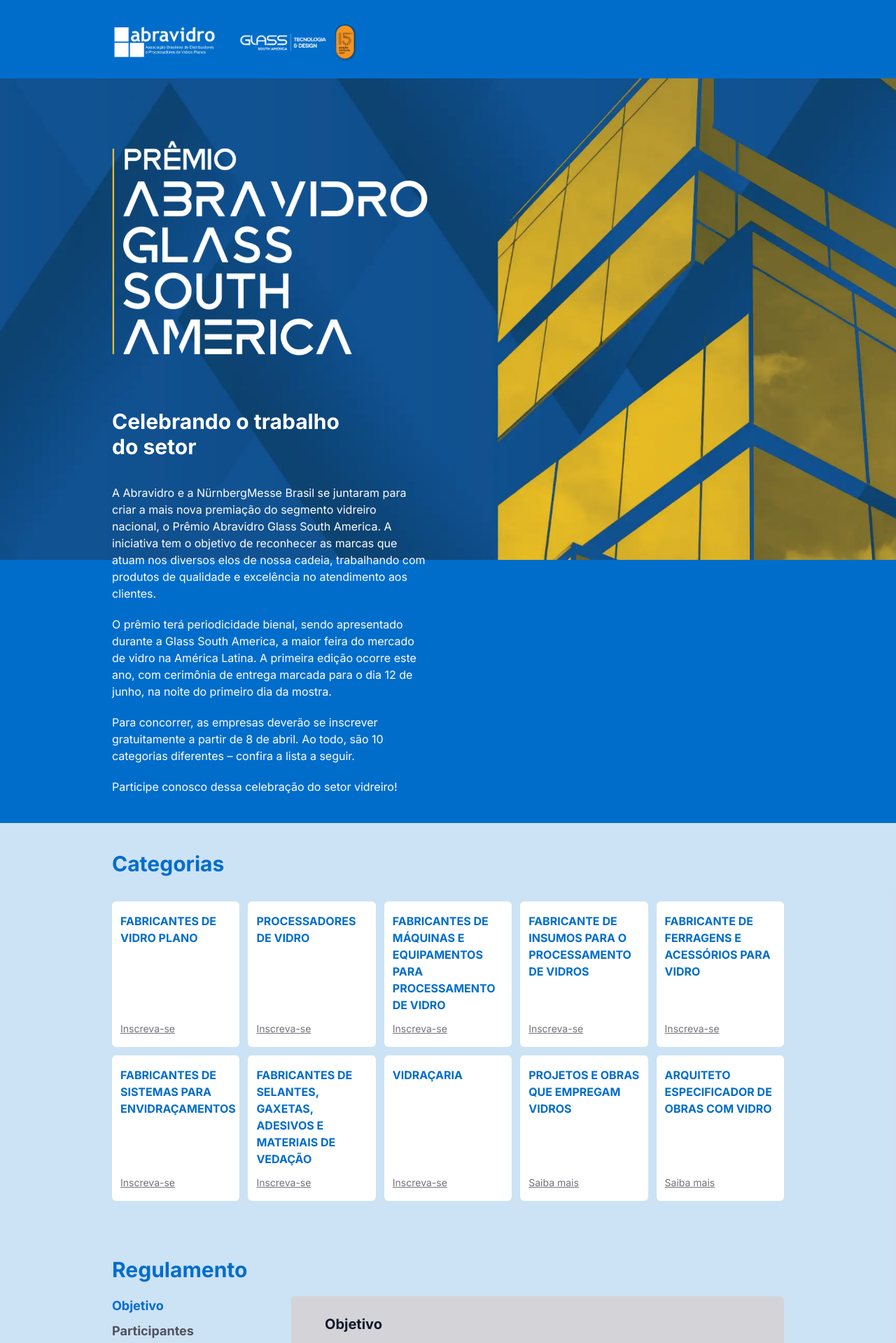
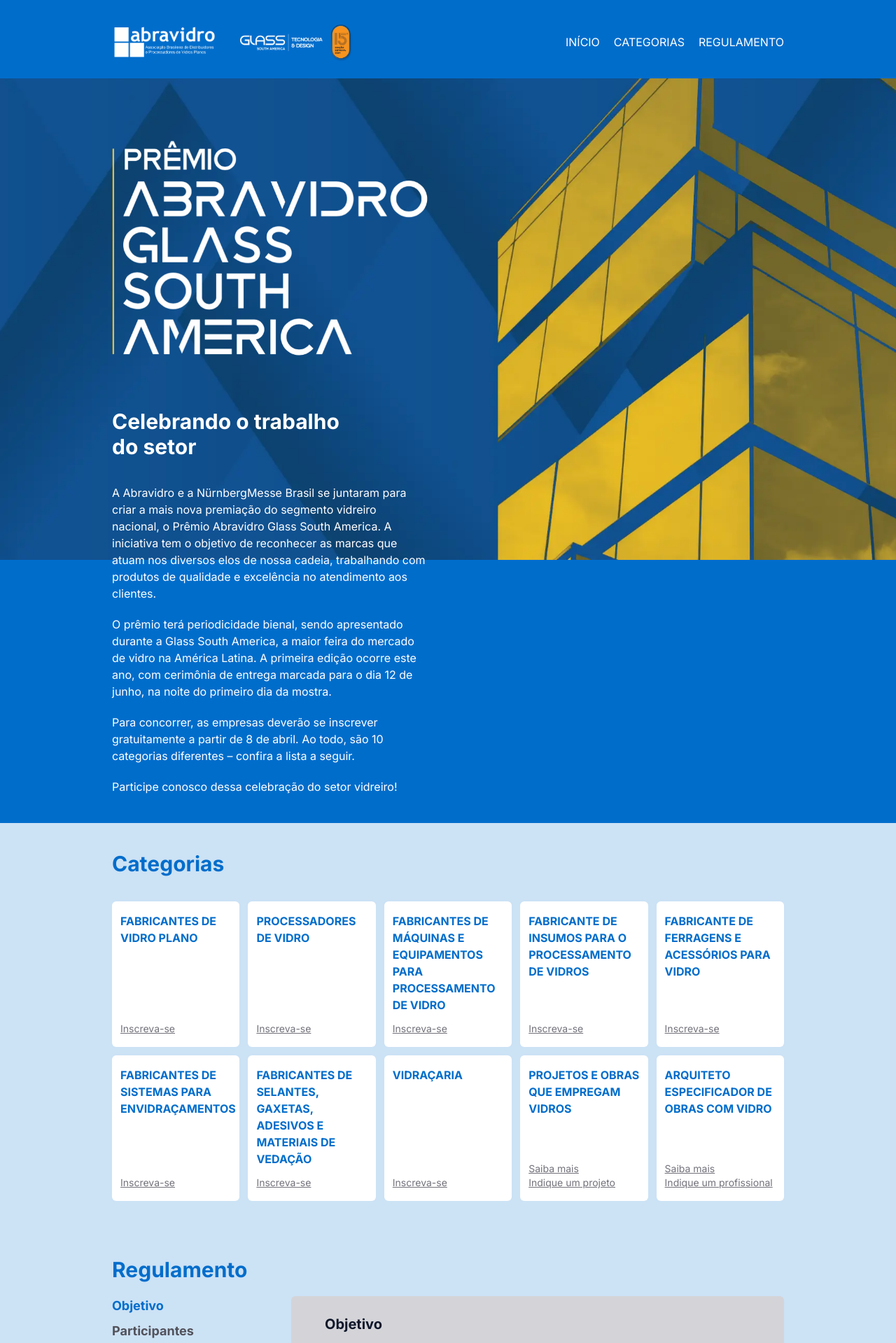
Before and after one commit to VerbusComunicacao/premio-abravidro, a Next.js app: page / in a window 1280 px wide. Shown: the top 1919 px of the page at 70% size. Built offline with nearby package versions, Linux system fonts and the light colour scheme.

Commit message:
menu updated desktop

```diff
--- a/package.json
+++ b/package.json
@@ -13,6 +13,7 @@
     "@radix-ui/react-accordion": "^1.1.2",
     "@radix-ui/react-dialog": "^1.0.5",
     "@radix-ui/react-icons": "^1.3.0",
+    "@radix-ui/react-navigation-menu": "^1.1.4",
     "@radix-ui/react-popover": "^1.0.7",
     "class-variance-authority": "^0.7.0",
     "clsx": "^2.1.0",
--- a/src/app/page.tsx
+++ b/src/app/page.tsx
@@ -63,12 +63,20 @@
                 link="https://docs.google.com/forms/d/e/1FAIpQLSdvcSr736BPPzDAeYl83pTADfy7R0wSLo50mN3v-ybECypBFg/viewform?usp=sf_link"
               />
 
-              <Category title={'Projetos e obras que empregam vidros'}>
+              <Category
+                link="https://docs.google.com/forms/d/e/1FAIpQLSeNVD1MWlN_D0MBKcoUYoDALFv6G9-EIcjxyo2cHufnxIy66w/viewform?usp=sf_link"
+                title={'Projetos e obras que empregam vidros'}
+                callAction="Indique um projeto"
+              >
                 Os concorrentes desta categoria serão indicados pela organização
                 do prêmio e, para concorrer, precisarão aceitar a indicação,
                 enviando fotos e documentos que suportem a indicação.
               </Category>
-              <Category title={'Arquiteto especificador de obras com vidro'}>
+              <Category
+                link="https://docs.google.com/forms/d/e/1FAIpQLSes4VByNuKh81nAGhxW-Le1T2t-xZVNrbRk6W_rWFwl6sOWdw/viewform?usp=sf_link"
+                title={'Arquiteto especificador de obras com vidro'}
+                callAction="Indique um profissional"
+              >
                 Os concorrentes desta categoria serão indicados pela organização
                 do prêmio e, para concorrer, precisarão aceitar a indicação,
                 enviando fotos e documentos que suportem a indicação.
--- a/src/components/card-regulament-item.tsx
+++ b/src/components/card-regulament-item.tsx
@@ -13,7 +13,7 @@
   title: string
 }) {
   return (
-    <AccordionItem value={title}>
+    <AccordionItem value={title} className="mb-2 md:mb-0">
       <AccordionTrigger>{title}</AccordionTrigger>
       <AccordionContent className="text-primary p-2 [&>p]:mb-3 [&>p]:leading-6 lg:w-full lg:text-base">
         <p className="hidden lg:flex text-xl font-bold">{title}</p>
--- a/src/components/category.tsx
+++ b/src/components/category.tsx
@@ -8,10 +8,12 @@
   title,
   children,
   link,
+  callAction,
 }: {
   title: string
   children?: ReactNode
   link?: string
+  callAction?: string
 }) {
   return (
     <motion.div
@@ -25,19 +27,24 @@
       viewport={{ once: true }}
     >
       <h3 className="text-background font-bold uppercase">{title}</h3>
+      <div className="flex flex-col">
         {children && (
           <Popover>
-          <PopoverTrigger className="text-sm text-start text-zinc-500 underline">
+            <PopoverTrigger className="text-sm text-start text-zinc-500 hover:text-white underline">
               Saiba mais
             </PopoverTrigger>
             <PopoverContent>{children}</PopoverContent>
           </Popover>
         )}
         {link && (
-        <a className="text-sm text-zinc-500 underline" href={link}>
-          Inscreva-se
+          <a
+            className="text-sm text-zinc-500 underline hover:text-white"
+            href={link}
+          >
+            {callAction ?? 'Inscreva-se'}
           </a>
         )}
+      </div>
     </motion.div>
   )
 }
--- a/src/components/footer.tsx
+++ b/src/components/footer.tsx
@@ -8,10 +8,6 @@
 export default function Footer() {
   return (
     <>
-      <p className="text-xl text-center text-primary-foreground pb-5 lg:text-2xl">
-        <span className="font-bold text-red-300">Fique atento: </span>
-        inscrições abertas a partir de 8 de abril
-      </p>
       <div>
         <div>
           <p className="text-xl pb-4 text-center mt-5 font-bold">
--- a/src/components/header.tsx
+++ b/src/components/header.tsx
@@ -1,14 +1,12 @@
 import logoGlass from '../../public/logo-glass.png'
 import logoAbravidro from '../../public/abravidro.png'
 import Image from 'next/image'
-import { Container } from './container'
 import Menu from './menu'
 
 export function Header() {
   return (
-    <div className="flex top-0 fixed bg-background h-20 md:h-28 w-screen justify-start items-end z-10">
-      <Container>
-        <div className="hidden md:flex w-100 h-16 mb-5">
+    <div className="flex top-0 justify-center fixed bg-background h-20 md:h-28 w-screen items-end z-10">
+      <div className="md:px-32 lg:px-40 hidden md:flex w-full h-16 mb-5">
         <Image
           src={logoAbravidro}
           alt="Logo Abravidro"
@@ -21,14 +19,14 @@
           className="ml-5"
           src={logoGlass}
           alt="Logo Abravidro"
-            width={190}
+          width={290}
           style={{
             objectFit: 'cover',
           }}
         />
         <Menu />
       </div>
-        <div className="flex justify-center items-center md:hidden w-full h-10 mb-5">
+      <div className="px-8 flex justify-center items-center md:hidden w-full h-10 mb-5">
         <div>
           <Image
             src={logoAbravidro}
@@ -51,7 +49,6 @@
         </div>
         <Menu />
       </div>
-      </Container>
     </div>
   )
 }
--- a/src/components/menu.tsx
+++ b/src/components/menu.tsx
@@ -6,6 +6,21 @@
 
 export default function Menu() {
   const [isOpen, setIsOpen] = useState<boolean | undefined>(undefined)
+
+  const menu = [
+    {
+      title: 'Início',
+      href: 'inicio',
+    },
+    {
+      title: 'Categorias',
+      href: 'categorias',
+    },
+    {
+      title: 'Regulamento',
+      href: 'regulamento',
+    },
+  ]
 
   function handleClickLink(id: string) {
     const element = document.getElementById(id)
@@ -25,6 +40,7 @@
   }
 
   return (
+    <>
       <div className="md:hidden">
         <Dialog onOpenChange={() => setIsOpen(undefined)} open={isOpen}>
           <DialogTrigger>
@@ -36,34 +52,41 @@
           >
             <nav className="text-center text-lg">
               <ul className="flex flex-col gap-3">
-              <li>
+                {menu.map(({ href, title }) => {
+                  return (
+                    <li key={href}>
                       <button
                         className="uppercase bg-white text-background py-2 px-5 rounded-lg w-full"
-                  onClick={() => handleClickLink('inicio')}
+                        onClick={() => handleClickLink(href)}
                       >
-                  Início
+                        {title}
                       </button>
                     </li>
-              <li>
-                <button
-                  className="uppercase bg-white text-background py-2 px-5 rounded-lg w-full"
-                  onClick={() => handleClickLink('categorias')}
-                >
-                  Categorias
-                </button>
-              </li>
-              <li>
-                <button
-                  className="uppercase bg-white text-background py-2 px-5 rounded-lg w-full"
-                  onClick={() => handleClickLink('regulamento')}
-                >
-                  Regulamento
-                </button>
-              </li>
+                  )
+                })}
               </ul>
             </nav>
           </DialogContent>
         </Dialog>
       </div>
+      <div className="hidden md:flex justify-end items-center w-full">
+        <nav className="text-center text-base">
+          <ul className="flex gap-5">
+            {menu.map(({ href, title }) => {
+              return (
+                <li key={href}>
+                  <button
+                    className="uppercase text-white rounded-lg w-full hover:text-yellow-500"
+                    onClick={() => handleClickLink(href)}
+                  >
+                    {title}
+                  </button>
+                </li>
+              )
+            })}
+          </ul>
+        </nav>
+      </div>
+    </>
   )
 }
--- a/src/components/ui/accordion.tsx
+++ b/src/components/ui/accordion.tsx
@@ -48,7 +48,7 @@
 >(({ className, children, ...props }, ref) => (
   <AccordionPrimitive.Content
     ref={ref}
-    className="lg:absolute lg:h-96 lg:top-14 lg:rounded-md lg:bg-zinc-300 lg:py-5 lg:px-10 left-64 overflow-scroll scrollbar-hide max-h-96 text-sm data-[state=closed]:animate-accordion-up lg:data-[state=closed]:animate-accordion-hide data-[state=open]:animate-accordion-down lg:data-[state=open]:animate-accordion-show"
+    className="lg:absolute lg:h-96 lg:top-14 lg:rounded-md lg:bg-zinc-300 lg:py-5 lg:px-10 left-64 overflow-scroll md:scrollbar-hide max-h-96 text-sm data-[state=closed]:animate-accordion-up lg:data-[state=closed]:animate-accordion-hide data-[state=open]:animate-accordion-down lg:data-[state=open]:animate-accordion-show"
     {...props}
   >
     <div className={cn('pb-4 pt-0', className)}>{children}</div>
```
Also changed, not shown: 1 other file (tests, documents, lock files or other folders). Lines whose indentation alone changed are shown as unchanged.
